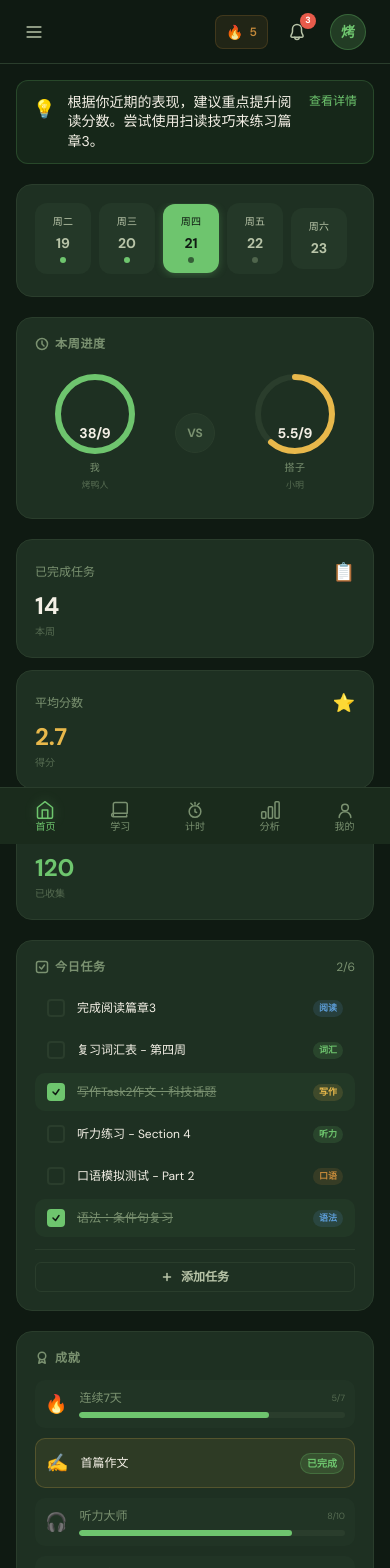
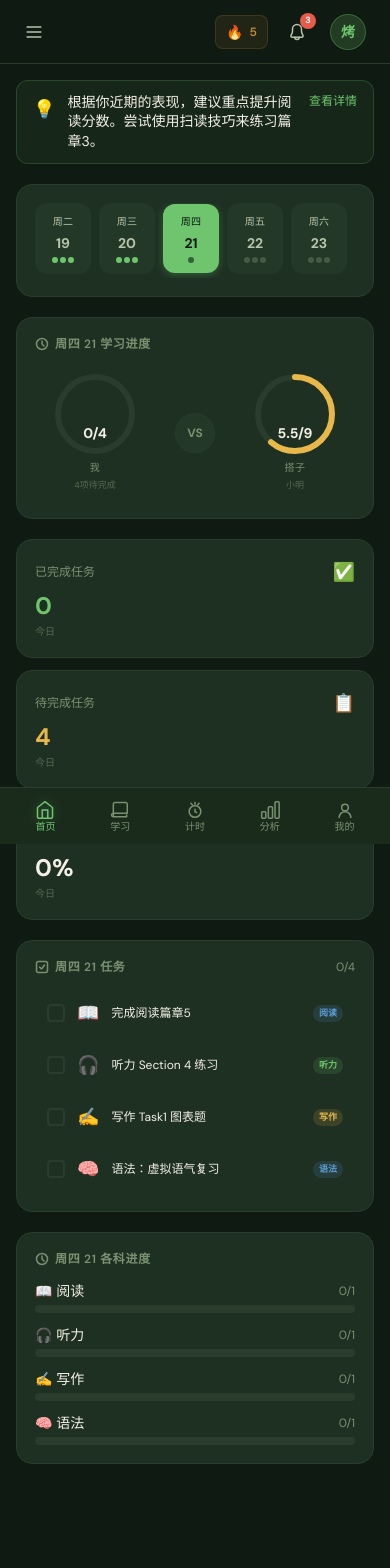
Before and after one commit to txc-link/CompanionELTS, a React (Vite) app: page / in a window 390 px wide. Shown: the top 1568 px of the page. After the commit the page ends 1544 px from the top, so only its background shows below. Built offline with nearby package versions, Linux system fonts and the light colour scheme.

Commit message:
feat: multi-day mock data with date filtering - Dashboard shows per-day tasks and stats, 28 tests passing

```diff
--- a/src/pages/Dashboard.tsx
+++ b/src/pages/Dashboard.tsx
@@ -1,4 +1,4 @@
-import { useState } from 'react'
+import { useState, useMemo } from 'react'
 import { Card, CardTitle } from '@/components/ui/Card'
 import { Badge } from '@/components/ui/Badge'
 import { Button } from '@/components/ui/Button'
@@ -7,30 +7,64 @@ import { useStudyStore } from '@/store/studyStore'
 import { cn } from '@/utils/cn'
 
 // ─── Helpers ────────────────────────────────────────────────────────────────
-function getTodayStr() {
-  return new Date().toISOString().slice(0, 10)
+function pad(n: number) {
+  return String(n).padStart(2, '0')
+}
+
+function toDateStr(d: Date) {
+  return `${d.getFullYear()}-${pad(d.getMonth() + 1)}-${pad(d.getDate())}`
 }
 
 function getWeekDays() {
   const days = []
   const today = new Date()
   const dayNames = ['周日', '周一', '周二', '周三', '周四', '周五', '周六']
-
   for (let i = -2; i <= 4; i++) {
     const d = new Date(today)
     d.setDate(today.getDate() + i)
     days.push({
-      date: d.toISOString().slice(0, 10),
+      date: toDateStr(d),
       dayOfWeek: dayNames[d.getDay()],
       dayNumber: d.getDate(),
       isToday: i === 0,
       isCompleted: i < 0,
       hasSession: i <= 1,
-      intensity: Math.min(1, Math.max(0.2, 1 - Math.abs(i) * 0.15)),
     })
   }
   return days
 }
+
+// ─── Multi-Day Mock Data ───────────────────────────────────────────────────
+const ALL_TASKS = [
+  // 周二 5/19
+  { id: 't-19-1', date: '2026-05-19', title: '完成阅读篇章3', category: 'reading', status: 'completed' as const, priority: 'high' as const },
+  { id: 't-19-2', date: '2026-05-19', title: '听力 Section 2 练习', category: 'listening', status: 'completed' as const, priority: 'medium' as const },
+  { id: 't-19-3', date: '2026-05-19', title: '写作 Task2 科技话题', category: 'writing', status: 'completed' as const, priority: 'high' as const },
+  // 周三 5/20
+  { id: 't-20-1', date: '2026-05-20', title: '完成阅读篇章4', category: 'reading', status: 'completed' as const, priority: 'medium' as const },
+  { id: 't-20-2', date: '2026-05-20', title: '听力 Section 3 练习', category: 'listening', status: 'completed' as const, priority: 'medium' as const },
+  { id: 't-20-3', date: '2026-05-20', title: '词汇 List 5-6 复习', category: 'vocabulary', status: 'completed' as const, priority: 'low' as const },
+  { id: 't-20-4', date: '2026-05-20', title: '口语 Part1 练习 5 题', category: 'speaking', status: 'completed' as const, priority: 'medium' as const },
+  // 周四 5/21 (今天)
+  { id: 't-21-1', date: '2026-05-21', title: '完成阅读篇章5', category: 'reading', status: 'pending' as const, priority: 'high' as const },
+  { id: 't-21-2', date: '2026-05-21', title: '听力 Section 4 练习', category: 'listening', status: 'pending' as const, priority: 'medium' as const },
+  { id: 't-21-3', date: '2026-05-21', title: '写作 Task1 图表题', category: 'writing', status: 'pending' as const, priority: 'high' as const },
+  { id: 't-21-4', date: '2026-05-21', title: '语法：虚拟语气复习', category: 'grammar', status: 'pending' as const, priority: 'low' as const },
+  // 周五 5/22
+  { id: 't-22-1', date: '2026-05-22', title: '阅读 Passage 6 精读', category: 'reading', status: 'pending' as const, priority: 'medium' as const },
+  { id: 't-22-2', date: '2026-05-22', title: '听力完整一套', category: 'listening', status: 'pending' as const, priority: 'high' as const },
+  { id: 't-22-3', date: '2026-05-22', title: '写作 Task2 社会话题', category: 'writing', status: 'pending' as const, priority: 'high' as const },
+  // 周六 5/23
+  { id: 't-23-1', date: '2026-05-23', title: '口语 Part2 独立陈述 3 题', category: 'speaking', status: 'pending' as const, priority: 'medium' as const },
+  { id: 't-23-2', date: '2026-05-23', title: '词汇 List 7-8 预习', category: 'vocabulary', status: 'pending' as const, priority: 'low' as const },
+  { id: 't-23-3', date: '2026-05-23', title: '全科模拟测试', category: 'reading', status: 'pending' as const, priority: 'high' as const },
+  // 周日 5/24
+  { id: 't-24-1', date: '2026-05-24', title: '本周错题复盘', category: 'writing', status: 'pending' as const, priority: 'medium' as const },
+  { id: 't-24-2', date: '2026-05-24', title: '口语 Part3 深度讨论', category: 'speaking', status: 'pending' as const, priority: 'medium' as const },
+  // 周一 5/25
+  { id: 't-25-1', date: '2026-05-25', title: '词汇 List 9-10 复习', category: 'vocabulary', status: 'pending' as const, priority: 'low' as const },
+  { id: 't-25-2', date: '2026-05-25', title: '写作模板背诵', category: 'writing', status: 'pending' as const, priority: 'medium' as const },
+]
 
 // ─── SVG Progress Ring ──────────────────────────────────────────────────────
 function ProgressRing({
@@ -61,7 +95,7 @@ function ProgressRing({
         <circle
           cx={size / 2} cy={size / 2} r={radius} fill="none" stroke={color} strokeWidth={strokeWidth}
           strokeLinecap="round" strokeDasharray={circumference} strokeDashoffset={offset}
-          className="transition-all duration-700 ease-out"
+          className="transition-all duration-500 ease-out"
         />
       </svg>
       <div className="absolute inset-0 flex flex-col items-center justify-center">
@@ -73,7 +107,7 @@ function ProgressRing({
   )
 }
 
-// ─── Mock Data ──────────────────────────────────────────────────────────────
+// ─── Category Config ─────────────────────────────────────────────────────────
 const categoryColors: Record<string, string> = {
   reading: 'bg-info/15 text-info',
   listening: 'bg-accent-green/15 text-accent-green',
@@ -92,21 +126,14 @@ const categoryLabels: Record<string, string> = {
   grammar: '语法',
 }
 
-const mockTasks = [
-  { id: '1', title: '完成阅读篇章3', category: 'reading', priority: 'high', status: 'pending' as const },
-  { id: '2', title: '复习词汇表 - 第四周', category: 'vocabulary', priority: 'medium', status: 'pending' as const },
-  { id: '3', title: '写作Task2作文：科技话题', category: 'writing', priority: 'high', status: 'completed' as const },
-  { id: '4', title: '听力练习 - Section 4', category: 'listening', priority: 'medium', status: 'pending' as const },
-  { id: '5', title: '口语模拟测试 - Part 2', category: 'speaking', priority: 'low', status: 'pending' as const },
-  { id: '6', title: '语法：条件句复习', category: 'grammar', priority: 'medium', status: 'completed' as const },
-]
-
-const mockAchievements = [
-  { id: 'a1', title: '连续7天', icon: '🔥', progress: 5, total: 7, unlocked: false },
-  { id: 'a2', title: '首篇作文', icon: '✍️', progress: 1, total: 1, unlocked: true },
-  { id: 'a3', title: '听力大师', icon: '🎧', progress: 8, total: 10, unlocked: false },
-  { id: 'a4', title: '词汇之星', icon: '📚', progress: 24, total: 50, unlocked: false },
-]
+const categoryIcons: Record<string, string> = {
+  reading: '📖',
+  listening: '🎧',
+  writing: '✍️',
+  speaking: '🎤',
+  vocabulary: '📚',
+  grammar: '🧠',
+}
 
 // ─── Component ──────────────────────────────────────────────────────────────
 export default function Dashboard() {
@@ -115,15 +142,29 @@ export default function Dashboard() {
   const [aiSuggestion] = useState(
     '根据你近期的表现，建议重点提升阅读分数。尝试使用扫读技巧来练习篇章3。'
   )
-  const [tasks] = useState(mockTasks)
+
+  const weekDays = getWeekDays()
+  const todayStr = toDateStr(new Date())
+  const [selectedDate, setSelectedDate] = useState<string>(todayStr)
   const [completedTasks, setCompletedTasks] = useState<Set<string>>(
-    new Set(mockTasks.filter((t) => t.status === 'completed').map((t) => t.id))
+    new Set(ALL_TASKS.filter((t) => t.status === 'completed').map((t) => t.id))
   )
 
-  const weekDays = getWeekDays()
-  // Default selected date to today
-  const [selectedDate, setSelectedDate] = useState<string>(getTodayStr)
+  // 选中日期的任务
+  const dayTasks = useMemo(
+    () => ALL_TASKS.filter((t) => t.date === selectedDate),
+    [selectedDate]
+  )
 
+  // 选中日期的统计数据
+  const dayStats = useMemo(() => {
+    const total = dayTasks.length
+    const completed = dayTasks.filter((t) => completedTasks.has(t.id)).length
+    const pending = total - completed
+    return { total, completed, pending }
+  }, [dayTasks, completedTasks])
+
+  // 切换日期时，显示对应日期的任务完成情况
   const toggleTask = (id: string) => {
     setCompletedTasks((prev) => {
       const next = new Set(prev)
@@ -133,10 +174,18 @@ export default function Dashboard() {
     })
   }
 
-  const mePercent = Math.min(100, ((stats.weekScore || 0) / 9) * 100)
+  const mePercent = dayStats.total > 0
+    ? Math.min(100, (dayStats.completed / dayStats.total) * 100)
+    : 0
   const partnerPercent = partner?.partnerScore
     ? Math.min(100, (partner.partnerScore / 9) * 100)
     : 0
+
+  // 选中日期的中文显示
+  const selectedDayInfo = weekDays.find((d) => d.date === selectedDate)
+  const dateLabel = selectedDayInfo
+    ? `${selectedDayInfo.dayOfWeek} ${selectedDayInfo.dayNumber}`
+    : selectedDate
 
   return (
     <div className="max-w-[1200px] mx-auto space-y-5">
@@ -156,6 +205,11 @@ export default function Dashboard() {
         <div className="flex items-center gap-2 overflow-x-auto pb-1">
           {weekDays.map((day) => {
             const isSelected = selectedDate === day.date
+            const dayTasks2 = ALL_TASKS.filter((t) => t.date === day.date)
+            const dayDone = dayTasks2.filter((t) => completedTasks.has(t.id)).length
+            const dayTotal = dayTasks2.length
+            const dayProgress = dayTotal > 0 ? dayDone / dayTotal : 0
+
             return (
               <button
                 key={day.date}
@@ -169,40 +223,44 @@ export default function Dashboard() {
                     : 'bg-bg-elevated text-text-secondary hover:bg-border-subtle border border-transparent'
                 )}
               >
-                <span className="text-[10px] font-medium tracking-wide">
-                  {day.dayOfWeek}
-                </span>
+                <span className="text-[10px] font-medium tracking-wide">{day.dayOfWeek}</span>
                 <span className="text-sm font-bold">{day.dayNumber}</span>
-                {day.hasSession && !isSelected && (
-                  <span className={cn(
-                    'h-1.5 w-1.5 rounded-full',
-                    day.isCompleted ? 'bg-accent-green' : 'bg-text-muted/50'
-                  )} />
+                {/* Progress dots */}
+                {dayTotal > 0 && !isSelected && (
+                  <div className="flex gap-0.5">
+                    {Array.from({ length: Math.min(dayTotal, 3) }, (_, i) => (
+                      <div
+                        key={i}
+                        className={cn(
+                          'w-1.5 h-1.5 rounded-full transition-all duration-200',
+                          i < dayDone ? 'bg-accent-green' : 'bg-text-muted/40'
+                        )}
+                      />
+                    ))}
+                  </div>
                 )}
-                {isSelected && (
-                  <span className="h-1.5 w-1.5 rounded-full bg-bg-primary/60" />
-                )}
+                {isSelected && <span className="h-1.5 w-1.5 rounded-full bg-bg-primary/60" />}
               </button>
             )
           })}
         </div>
       </Card>
 
-      {/* Dual Progress Rings */}
+      {/* Date Label + Dual Progress */}
       <Card>
         <CardTitle>
           <svg width="14" height="14" viewBox="0 0 14 14" fill="none">
             <circle cx="7" cy="7" r="5.5" stroke="#7a9170" strokeWidth="1.5"/>
             <path d="M7 4V7L9 9" stroke="#7a9170" strokeWidth="1.5" strokeLinecap="round"/>
           </svg>
-          本周进度
+          {dateLabel} 学习进度
         </CardTitle>
         <div className="flex items-center justify-center gap-10 sm:gap-16 py-2">
           <ProgressRing
             percent={mePercent} color="#6ec56e"
             label="我"
-            value={`${stats.weekScore || 0}/9`}
-            sublabel={user?.nickname || '我'}
+            value={`${dayStats.completed}/${dayStats.total}`}
+            sublabel={`${dayStats.pending}项待完成`}
           />
           <div className="flex flex-col items-center gap-1">
             <div className="w-10 h-10 rounded-full bg-bg-elevated border border-border-subtle flex items-center justify-center">
@@ -223,46 +281,55 @@ export default function Dashboard() {
         <Card variant="stats">
           <div className="flex items-center justify-between mb-1">
             <span className="text-xs font-medium text-text-muted">已完成任务</span>
-            <span className="text-lg">📋</span>
+            <span className="text-lg">✅</span>
           </div>
-          <p className="text-2xl font-bold text-text-primary">{stats.weekTasks || 0}</p>
-          <p className="text-[10px] text-text-muted/60 mt-0.5">本周</p>
+          <p className="text-2xl font-bold text-accent-green">{dayStats.completed}</p>
+          <p className="text-[10px] text-text-muted/60 mt-0.5">今日</p>
         </Card>
         <Card variant="stats">
           <div className="flex items-center justify-between mb-1">
-            <span className="text-xs font-medium text-text-muted">平均分数</span>
-            <span className="text-lg">⭐</span>
+            <span className="text-xs font-medium text-text-muted">待完成任务</span>
+            <span className="text-lg">📋</span>
           </div>
-          <p className="text-2xl font-bold text-accent-gold">
-            {stats.weekScore > 0 ? (stats.weekScore / Math.max(1, stats.weekTasks)).toFixed(1) : '0.0'}
-          </p>
-          <p className="text-[10px] text-text-muted/60 mt-0.5">得分</p>
+          <p className="text-2xl font-bold text-accent-gold">{dayStats.pending}</p>
+          <p className="text-[10px] text-text-muted/60 mt-0.5">今日</p>
         </Card>
         <Card variant="stats">
           <div className="flex items-center justify-between mb-1">
-            <span className="text-xs font-medium text-text-muted">红花</span>
-            <span className="text-lg">🌸</span>
+            <span className="text-xs font-medium text-text-muted">完成率</span>
+            <span className="text-lg">📊</span>
           </div>
-          <p className="text-2xl font-bold text-accent-green">{stats.flowersCollected || 0}</p>
-          <p className="text-[10px] text-text-muted/60 mt-0.5">已收集</p>
+          <p className="text-2xl font-bold text-text-primary">
+            {dayStats.total > 0 ? Math.round((dayStats.completed / dayStats.total) * 100) : 0}%
+          </p>
+          <p className="text-[10px] text-text-muted/60 mt-0.5">今日</p>
         </Card>
       </div>
 
-      {/* Task List + Achievements */}
-      <div className="grid grid-cols-1 lg:grid-cols-5 gap-5">
-        <Card className="lg:col-span-3">
+      {/* Task List */}
+      <div className="grid grid-cols-1 lg:grid-cols-2 gap-5">
+        <Card>
           <CardTitle>
             <svg width="14" height="14" viewBox="0 0 14 14" fill="none">
               <rect x="1.5" y="1.5" width="11" height="11" rx="2" stroke="#7a9170" strokeWidth="1.5"/>
               <path d="M4.5 7L6.5 9L9.5 5" stroke="#7a9170" strokeWidth="1.5" strokeLinecap="round" strokeLinejoin="round"/>
             </svg>
-            今日任务
+            {dateLabel} 任务
             <span className="ml-auto text-text-muted font-normal normal-case tracking-normal">
-              {completedTasks.size}/{tasks.length}
+              {dayStats.completed}/{dayStats.total}
             </span>
           </CardTitle>
+
+          {dayTasks.length === 0 && (
+            <div className="text-center py-8">
+              <span className="text-3xl">🎉</span>
+              <p className="text-sm text-text-muted mt-2">这一天没有安排任务</p>
+              <Button variant="ghost" size="sm" className="mt-2">去添加</Button>
+            </div>
+          )}
+
           <div className="space-y-1">
-            {tasks.map((task) => {
+            {dayTasks.map((task) => {
               const done = completedTasks.has(task.id)
               return (
                 <button
@@ -273,18 +340,17 @@ export default function Dashboard() {
                     done ? 'bg-accent-green/5' : 'hover:bg-bg-elevated'
                   )}
                 >
-                  <span
-                    className={cn(
-                      'flex-shrink-0 w-[18px] h-[18px] rounded-[4px] border-2 flex items-center justify-center transition-all duration-200',
-                      done ? 'bg-accent-green border-accent-green' : 'border-border-subtle group-hover:border-accent-green/50'
-                    )}
-                  >
+                  <span className={cn(
+                    'flex-shrink-0 w-[18px] h-[18px] rounded-[4px] border-2 flex items-center justify-center transition-all duration-200',
+                    done ? 'bg-accent-green border-accent-green' : 'border-border-subtle'
+                  )}>
                     {done && (
                       <svg width="10" height="10" viewBox="0 0 10 10" fill="none">
                         <path d="M2 5L4.5 7.5L8 2.5" stroke="#0f1a12" strokeWidth="1.5" strokeLinecap="round" strokeLinejoin="round"/>
                       </svg>
                     )}
                   </span>
+                  <span className="text-lg flex-shrink-0">{categoryIcons[task.category] || '📋'}</span>
                   <span className={cn(
                     'flex-1 text-xs transition-all duration-200',
                     done ? 'text-text-muted line-through' : 'text-text-primary'
@@ -301,64 +367,51 @@ export default function Dashboard() {
               )
             })}
           </div>
-          <div className="mt-3 pt-3 border-t border-border-subtle">
-            <Button variant="ghost" size="sm" className="w-full">
-              <svg width="12" height="12" viewBox="0 0 12 12" fill="none">
-                <path d="M6 2.5V9.5" stroke="currentColor" strokeWidth="1.5" strokeLinecap="round"/>
-                <path d="M2.5 6H9.5" stroke="currentColor" strokeWidth="1.5" strokeLinecap="round"/>
-              </svg>
-              添加任务
-            </Button>
-          </div>
         </Card>
 
-        {/* Achievements */}
-        <Card className="lg:col-span-2">
+        {/* Category Breakdown */}
+        <Card>
           <CardTitle>
             <svg width="14" height="14" viewBox="0 0 14 14" fill="none">
-              <path d="M7 8.75C9.07107 8.75 10.75 7.07107 10.75 5C10.75 2.92893 9.07107 1.25 7 1.25C4.92893 1.25 3.25 2.92893 3.25 5C3.25 7.07107 4.92893 8.75 7 8.75Z" stroke="#7a9170" strokeWidth="1.5"/>
-              <path d="M4.6875 8L3.75 12.25L7 10.75L10.25 12.25L9.3125 8" stroke="#7a9170" strokeWidth="1.5" strokeLinecap="round" strokeLinejoin="round"/>
+              <circle cx="7" cy="7" r="5.5" stroke="#7a9170" strokeWidth="1.5"/>
+              <path d="M7 4V7L9 9" stroke="#7a9170" strokeWidth="1.5" strokeLinecap="round"/>
             </svg>
-            成就
+            {dateLabel} 各科进度
           </CardTitle>
-          <div className="space-y-2.5">
-            {mockAchievements.map((a) => (
-              <div
-                key={a.id}
-                className={cn(
-                  'flex items-center gap-3 p-2.5 rounded-[10px] transition-all duration-200',
-                  a.unlocked ? 'bg-accent-gold/8 border border-accent-gold/20' : 'bg-bg-elevated/50'
-                )}
-              >
-                <span className="text-lg flex-shrink-0">{a.icon}</span>
-                <div className="flex-1 min-w-0">
-                  <div className="flex items-center justify-between gap-2">
-                    <span className={cn('text-xs font-medium', a.unlocked ? 'text-text-primary' : 'text-text-muted')}>
-                      {a.title}
-                    </span>
-                    {a.unlocked ? (
-                      <Badge variant="success" size="sm">已完成</Badge>
-                    ) : (
-                      <span className="text-[9px] text-text-muted/60 flex-shrink-0">
-                        {a.progress}/{a.total}
-                      </span>
-                    )}
+          <div className="space-y-3 mt-2">
+            {(['reading', 'listening', 'writing', 'speaking', 'vocabulary', 'grammar'] as const).map((cat) => {
+              const catTasks = dayTasks.filter((t) => t.category === cat)
+              if (catTasks.length === 0) return null
+              const catDone = catTasks.filter((t) => completedTasks.has(t.id)).length
+              const catTotal = catTasks.length
+              const catPct = catTotal > 0 ? (catDone / catTotal) * 100 : 0
+              const catColor =
+                cat === 'reading' ? '#5b9bd5' :
+                cat === 'listening' ? '#6ec56e' :
+                cat === 'writing' ? '#e8b84b' :
+                cat === 'speaking' ? '#c4893a' :
+                cat === 'vocabulary' ? '#6ec56e' : '#5b9bd5'
+
+              return (
+                <div key={cat}>
+                  <div className="flex items-center justify-between mb-1">
+                    <span className="text-sm text-text-primary">{categoryIcons[cat]} {categoryLabels[cat]}</span>
+                    <span className="text-xs text-text-muted">{catDone}/{catTotal}</span>
                   </div>
-                  {!a.unlocked && (
-                    <div className="mt-1.5 h-1.5 rounded-full bg-border-subtle overflow-hidden">
-                      <div
-                        className="h-full rounded-full bg-accent-green transition-all duration-500"
-                        style={{ width: `${(a.progress / a.total) * 100}%` }}
-                      />
-                    </div>
-                  )}
+                  <div className="h-2 rounded-full bg-border-subtle overflow-hidden">
+                    <div
+                      className="h-full rounded-full transition-all duration-500"
+                      style={{ width: `${catPct}%`, backgroundColor: catColor }}
+                    />
+                  </div>
                 </div>
-              </div>
-            ))}
+              )
+            })}
+
+            {dayTasks.length === 0 && (
+              <p className="text-sm text-text-muted text-center py-4">暂无任务安排</p>
+            )}
           </div>
-          <Button variant="ghost" size="sm" className="w-full mt-3">
-            查看全部
-          </Button>
         </Card>
       </div>
     </div>
```
